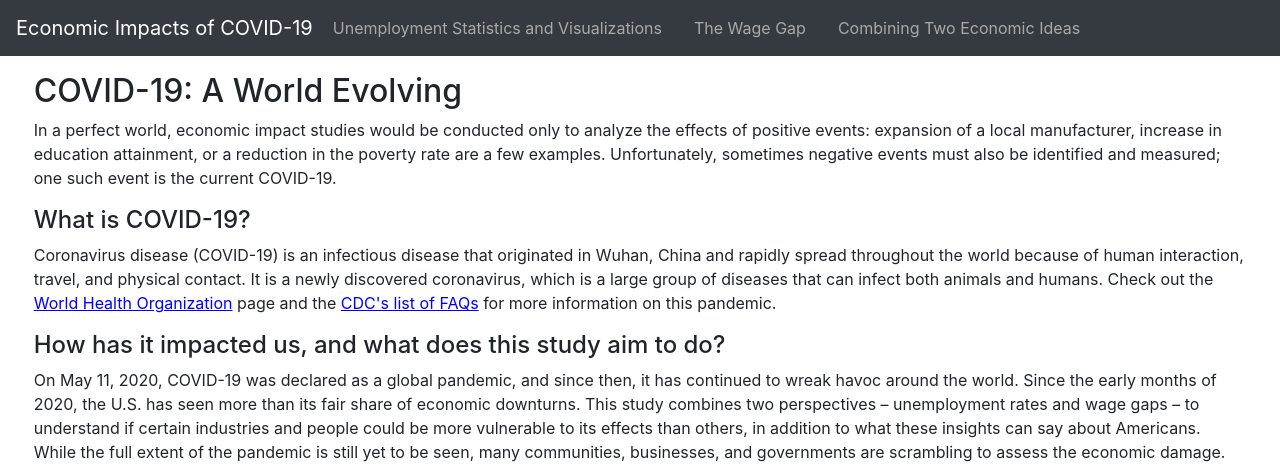
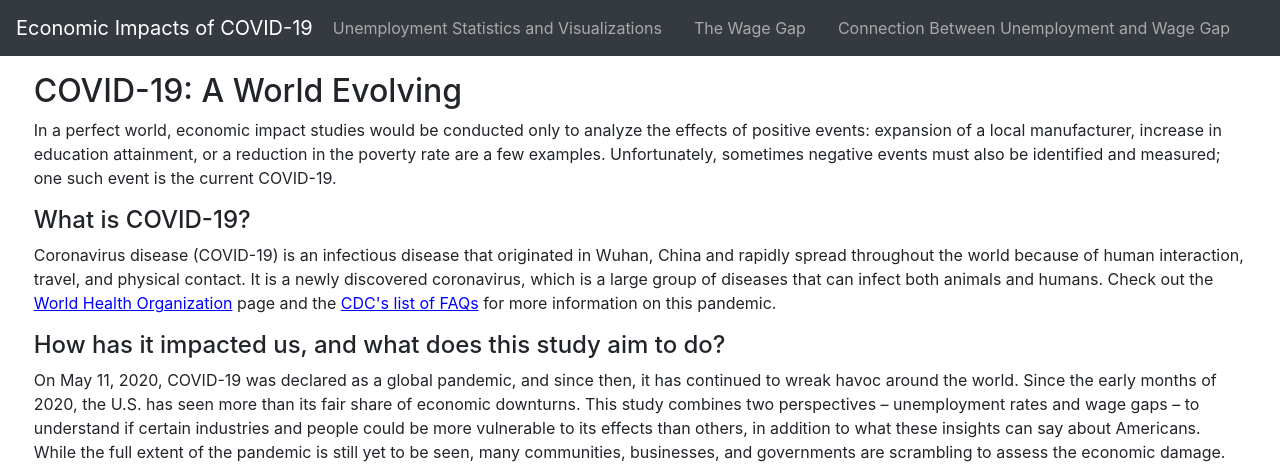
Before and after one commit to asmikumar/economic-analysis-covid19, a plain HTML site: page index.html in a window 1280 px wide. Shown: the top 466 px of the page. Drawn offline with Linux system fonts and the light colour scheme.

Commit message:
Tab name change

```diff
--- a/index.html
+++ b/index.html
@@ -40,7 +40,7 @@
             <span>The Wage Gap</span>
           </a>
           <a class="nav-link" href="combination.html" style="color: darkgray">
-            <span>Combining Two Economic Ideas</span>
+            <span>Connection Between Unemployment and Wage Gap</span>
           </a>
     </nav>
 
```
